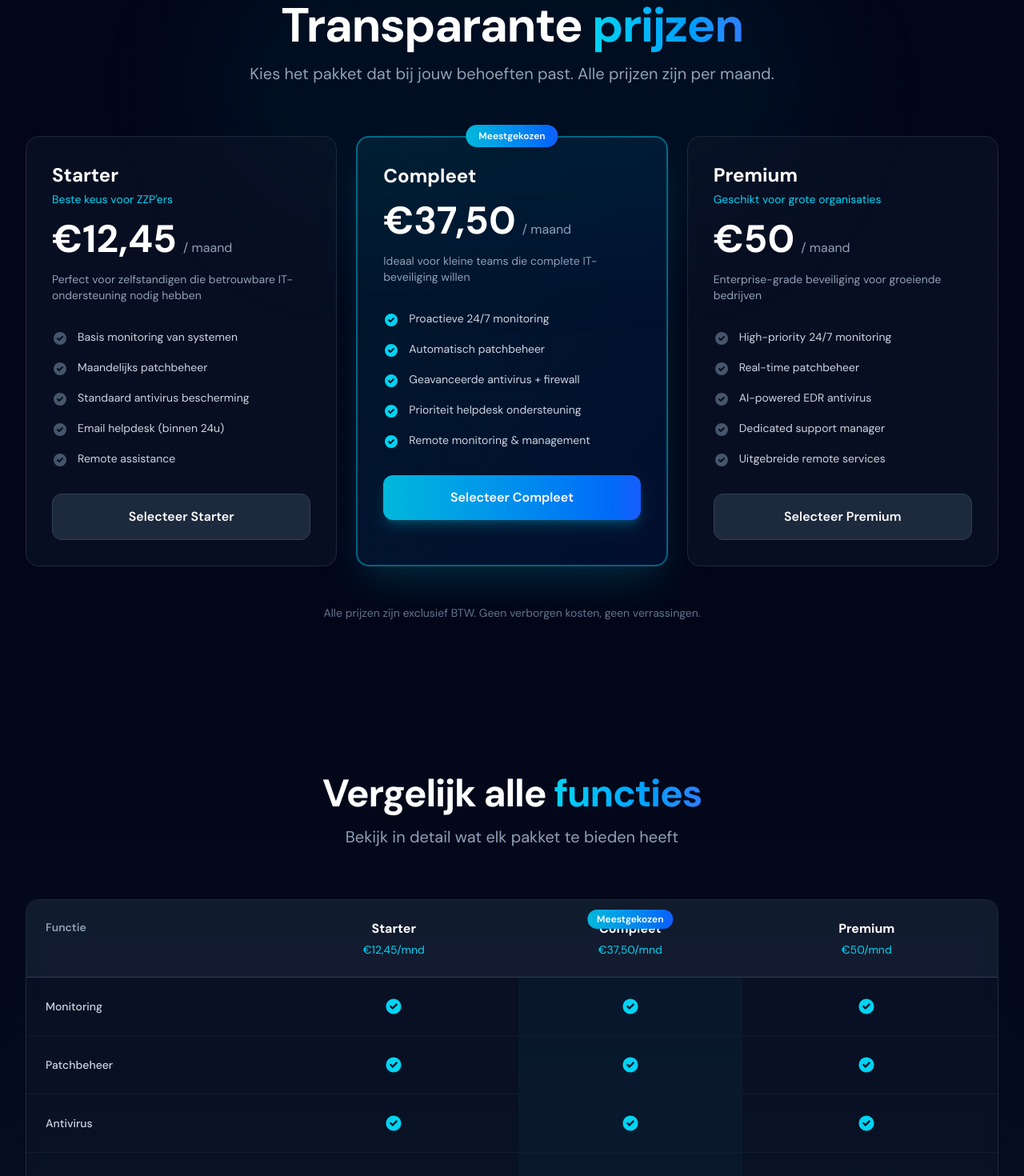
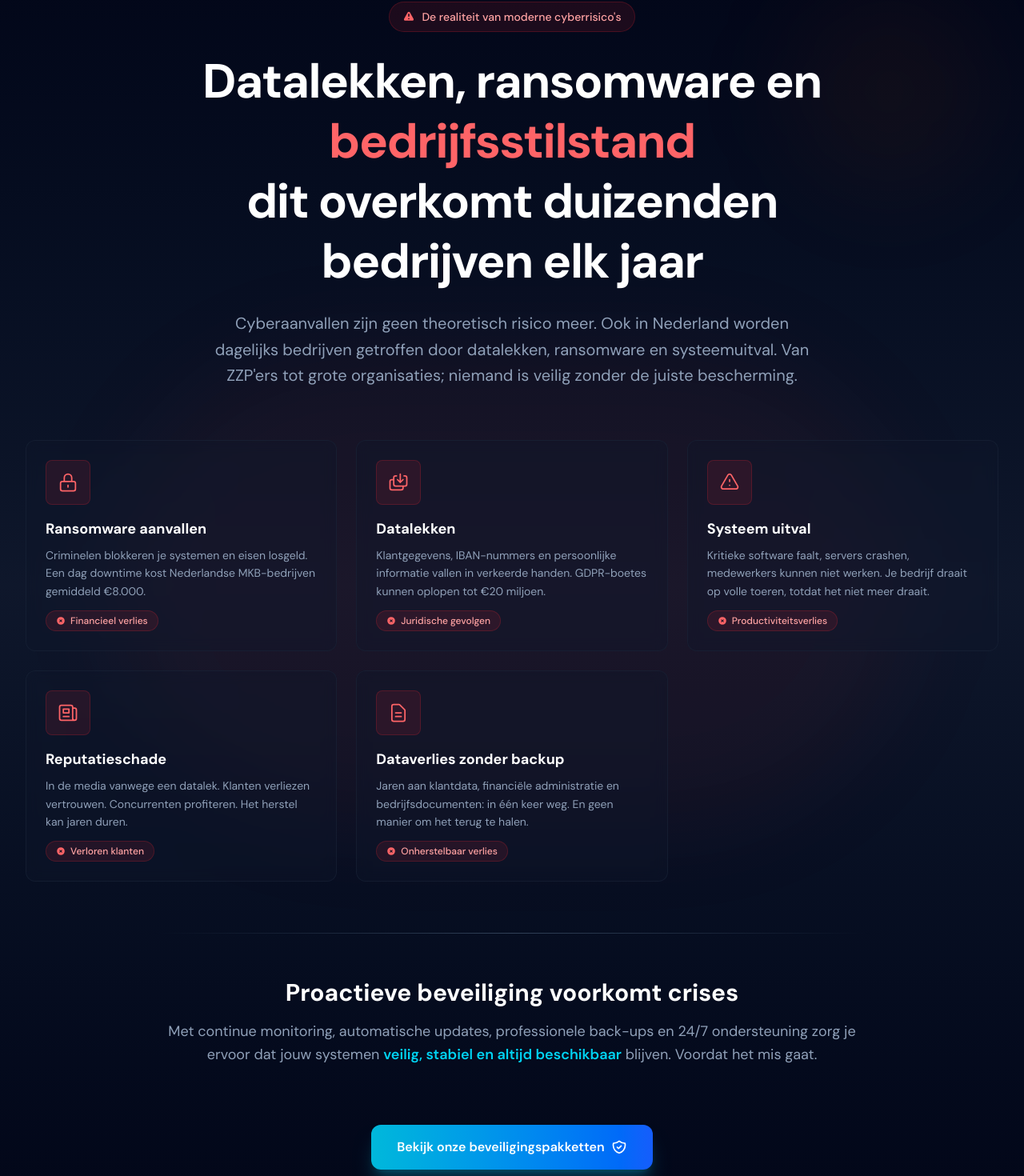
Before and after one commit to dice-pls7/yyit-demo, a Next.js app: page / in a window 1280 px wide. Shown: the part 1118-2588 px from the top of the page at 80% size. Built offline with nearby package versions, Linux system fonts and the light colour scheme.

Commit message:
skill + Problem + agitation section

```diff
--- a/app/page.js
+++ b/app/page.js
@@ -1,5 +1,6 @@
 import Header from '../components/Header';
 import Hero from '../components/Hero';
+import SecurityRealitySection from '../components/SecurityRealitySection';
 import Pricing from '../components/Pricing';
 import ComparisonTable from '../components/ComparisonTable';
 import Solutions from '../components/Solutions';
@@ -13,6 +14,7 @@ export default function Home() {
     <main className="min-h-screen bg-slate-950">
       <Header />
       <Hero />
+      <SecurityRealitySection />
       <Pricing />
       <ComparisonTable />
       <Solutions />
--- /dev/null
+++ b/components/SecurityRealitySection.tsx
@@ -0,0 +1,153 @@
+export default function SecurityRealitySection() {
+  const risks = [
+    {
+      icon: (
+        <svg className="w-7 h-7" fill="none" viewBox="0 0 24 24" stroke="currentColor">
+          <path strokeLinecap="round" strokeLinejoin="round" strokeWidth={1.5} d="M12 15v2m-6 4h12a2 2 0 002-2v-6a2 2 0 00-2-2H6a2 2 0 00-2 2v6a2 2 0 002 2zm10-10V7a4 4 0 00-8 0v4h8z" />
+        </svg>
+      ),
+      title: 'Ransomware aanvallen',
+      description: 'Criminelen blokkeren je systemen en eisen losgeld. Een dag downtime kost Nederlandse MKB-bedrijven gemiddeld €8.000.',
+      impact: 'Financieel verlies'
+    },
+    {
+      icon: (
+        <svg className="w-7 h-7" fill="none" viewBox="0 0 24 24" stroke="currentColor">
+          <path strokeLinecap="round" strokeLinejoin="round" strokeWidth={1.5} d="M17 16v2a2 2 0 01-2 2H5a2 2 0 01-2-2v-7a2 2 0 012-2h2m3-4H9a2 2 0 00-2 2v7a2 2 0 002 2h10a2 2 0 002-2V7a2 2 0 00-2-2h-1m-1 4l-3 3m0 0l-3-3m3 3V3" />
+        </svg>
+      ),
+      title: 'Datalekken',
+      description: 'Klantgegevens, IBAN-nummers en persoonlijke informatie vallen in verkeerde handen. GDPR-boetes kunnen oplopen tot €20 miljoen.',
+      impact: 'Juridische gevolgen'
+    },
+    {
+      icon: (
+        <svg className="w-7 h-7" fill="none" viewBox="0 0 24 24" stroke="currentColor">
+          <path strokeLinecap="round" strokeLinejoin="round" strokeWidth={1.5} d="M12 9v2m0 4h.01m-6.938 4h13.856c1.54 0 2.502-1.667 1.732-3L13.732 4c-.77-1.333-2.694-1.333-3.464 0L3.34 16c-.77 1.333.192 3 1.732 3z" />
+        </svg>
+      ),
+      title: 'Systeem uitval',
+      description: 'Kritieke software faalt, servers crashen, medewerkers kunnen niet werken. Je bedrijf draait op volle toeren, totdat het niet meer draait.',
+      impact: 'Productiviteitsverlies'
+    },
+    {
+      icon: (
+        <svg className="w-7 h-7" fill="none" viewBox="0 0 24 24" stroke="currentColor">
+          <path strokeLinecap="round" strokeLinejoin="round" strokeWidth={1.5} d="M19 20H5a2 2 0 01-2-2V6a2 2 0 012-2h10a2 2 0 012 2v1m2 13a2 2 0 01-2-2V7m2 13a2 2 0 002-2V9a2 2 0 00-2-2h-2m-4-3H9M7 16h6M7 8h6v4H7V8z" />
+        </svg>
+      ),
+      title: 'Reputatieschade',
+      description: 'In de media vanwege een datalek. Klanten verliezen vertrouwen. Concurrenten profiteren. Het herstel kan jaren duren.',
+      impact: 'Verloren klanten'
+    },
+    {
+      icon: (
+        <svg className="w-7 h-7" fill="none" viewBox="0 0 24 24" stroke="currentColor">
+          <path strokeLinecap="round" strokeLinejoin="round" strokeWidth={1.5} d="M9 12h6m-6 4h6m2 5H7a2 2 0 01-2-2V5a2 2 0 012-2h5.586a1 1 0 01.707.293l5.414 5.414a1 1 0 01.293.707V19a2 2 0 01-2 2z" />
+        </svg>
+      ),
+      title: 'Dataverlies zonder backup',
+      description: 'Jaren aan klantdata, financiële administratie en bedrijfsdocumenten: in één keer weg. En geen manier om het terug te halen.',
+      impact: 'Onherstelbaar verlies'
+    },
+  ];
+
+  return (
+    <section className="relative py-24 bg-gradient-to-b from-slate-950 via-slate-900 to-slate-950 overflow-hidden">
+      {/* Background Elements with Warning Tone */}
+      <div className="absolute inset-0 bg-grid-pattern opacity-5"></div>
+      <div className="absolute top-1/2 left-1/2 -translate-x-1/2 -translate-y-1/2 w-[1000px] h-[600px] bg-red-500/5 rounded-full blur-3xl"></div>
+      <div className="absolute top-20 right-10 w-64 h-64 bg-orange-500/5 rounded-full blur-3xl"></div>
+
+      <div className="relative z-10 mx-auto max-w-7xl px-6 lg:px-8">
+        {/* Problem - Main Headline */}
+        <div className="text-center space-y-6 mb-16 animate-fadeInUp">
+          <div className="inline-flex items-center gap-2 px-4 py-2 bg-red-500/10 border border-red-500/20 rounded-full backdrop-blur-sm">
+            <svg className="w-4 h-4 text-red-400" fill="currentColor" viewBox="0 0 20 20">
+              <path fillRule="evenodd" d="M8.257 3.099c.765-1.36 2.722-1.36 3.486 0l5.58 9.92c.75 1.334-.213 2.98-1.742 2.98H4.42c-1.53 0-2.493-1.646-1.743-2.98l5.58-9.92zM11 13a1 1 0 11-2 0 1 1 0 012 0zm-1-8a1 1 0 00-1 1v3a1 1 0 002 0V6a1 1 0 00-1-1z" clipRule="evenodd" />
+            </svg>
+            <span className="text-red-300 text-sm font-medium">De realiteit van moderne cyberrisico&apos;s</span>
+          </div>
+
+          <h2 className="text-4xl md:text-5xl lg:text-6xl font-bold text-white tracking-tight max-w-4xl mx-auto leading-tight">
+            Datalekken, ransomware en{' '}
+            <span className="text-red-400">bedrijfsstilstand</span>
+            {' '}<br className="hidden md:block" />
+            dit overkomt duizenden bedrijven elk jaar
+          </h2>
+
+          {/* Agitate - Make it Real */}
+          <p className="text-xl text-slate-400 max-w-3xl mx-auto leading-relaxed">
+            Cyberaanvallen zijn geen theoretisch risico meer. Ook in Nederland worden dagelijks bedrijven getroffen door datalekken,
+            ransomware en systeemuitval. Van ZZP&apos;ers tot grote organisaties; niemand is veilig zonder de juiste bescherming.
+          </p>
+        </div>
+
+        {/* Agitate - The Consequences Grid */}
+        <div className="grid md:grid-cols-2 lg:grid-cols-3 gap-6 mb-16">
+          {risks.map((risk, index) => (
+            <div
+              key={risk.title}
+              className="group relative bg-slate-900/40 backdrop-blur-sm border border-slate-800/50 hover:border-red-500/30 rounded-xl p-6 transition-all duration-300 animate-fadeInUp"
+              style={{ animationDelay: `${index * 100}ms` }}
+            >
+              {/* Subtle Warning Gradient Overlay */}
+              <div className="absolute inset-0 rounded-xl bg-gradient-to-br from-red-500/0 to-orange-500/0 group-hover:from-red-500/5 group-hover:to-orange-500/5 transition-all duration-300 pointer-events-none"></div>
+
+              <div className="relative">
+                {/* Icon */}
+                <div className="w-14 h-14 bg-red-500/10 border border-red-500/20 rounded-lg flex items-center justify-center text-red-400 mb-4 group-hover:scale-110 transition-transform duration-300">
+                  {risk.icon}
+                </div>
+
+                {/* Content */}
+                <h3 className="text-lg font-bold text-white mb-2 group-hover:text-red-400 transition-colors">
+                  {risk.title}
+                </h3>
+                <p className="text-slate-400 text-sm leading-relaxed mb-3">
+                  {risk.description}
+                </p>
+
+                {/* Impact Tag */}
+                <div className="inline-flex items-center gap-1.5 px-3 py-1 bg-red-500/10 border border-red-500/20 rounded-full">
+                  <svg className="w-3 h-3 text-red-400" fill="currentColor" viewBox="0 0 20 20">
+                    <path fillRule="evenodd" d="M10 18a8 8 0 100-16 8 8 0 000 16zM8.707 7.293a1 1 0 00-1.414 1.414L8.586 10l-1.293 1.293a1 1 0 101.414 1.414L10 11.414l1.293 1.293a1 1 0 001.414-1.414L11.414 10l1.293-1.293a1 1 0 00-1.414-1.414L10 8.586 8.707 7.293z" clipRule="evenodd" />
+                  </svg>
+                  <span className="text-red-300 text-xs font-medium">{risk.impact}</span>
+                </div>
+              </div>
+            </div>
+          ))}
+        </div>
+
+        {/* Solution Transition - Bridge to Pricing */}
+        <div className="max-w-4xl mx-auto text-center space-y-6 animate-fadeInUp" style={{ animationDelay: '500ms' }}>
+          <div className="h-px bg-gradient-to-r from-transparent via-slate-700 to-transparent"></div>
+
+          <div className="space-y-4 py-8">
+            <h3 className="text-2xl md:text-3xl font-bold text-white">
+              Proactieve beveiliging voorkomt crises
+            </h3>
+            <p className="text-lg text-slate-400 leading-relaxed">
+              Met continue monitoring, automatische updates, professionele back-ups en 24/7 ondersteuning
+              zorg je ervoor dat jouw systemen <span className="text-cyan-400 font-semibold">veilig, stabiel en altijd beschikbaar</span> blijven.
+              Voordat het mis gaat.
+            </p>
+          </div>
+
+          <div className="flex flex-col sm:flex-row items-center justify-center gap-4 pt-4">
+            <a
+              href="#pricing"
+              className="group inline-flex items-center gap-2 px-8 py-4 bg-gradient-to-r from-cyan-500 to-blue-600 text-white rounded-xl font-semibold hover:from-cyan-400 hover:to-blue-500 transition-all duration-300 shadow-xl shadow-cyan-500/25 hover:shadow-cyan-500/40 hover:scale-105"
+            >
+              Bekijk onze beveiligingspakketten
+              <svg className="w-5 h-5 group-hover:translate-x-1 transition-transform" fill="none" viewBox="0 0 24 24" stroke="currentColor">
+                <path strokeLinecap="round" strokeLinejoin="round" strokeWidth={2} d="M9 12l2 2 4-4m5.618-4.016A11.955 11.955 0 0112 2.944a11.955 11.955 0 01-8.618 3.04A12.02 12.02 0 003 9c0 5.591 3.824 10.29 9 11.622 5.176-1.332 9-6.03 9-11.622 0-1.042-.133-2.052-.382-3.016z" />
+              </svg>
+            </a>
+          </div>
+        </div>
+      </div>
+    </section>
+  );
+}
```
